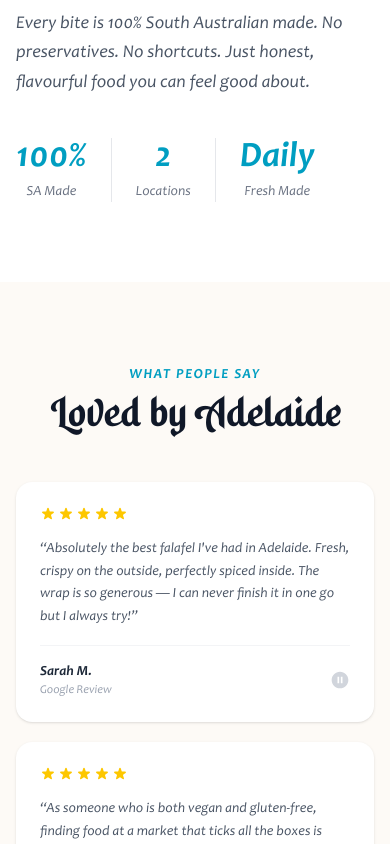
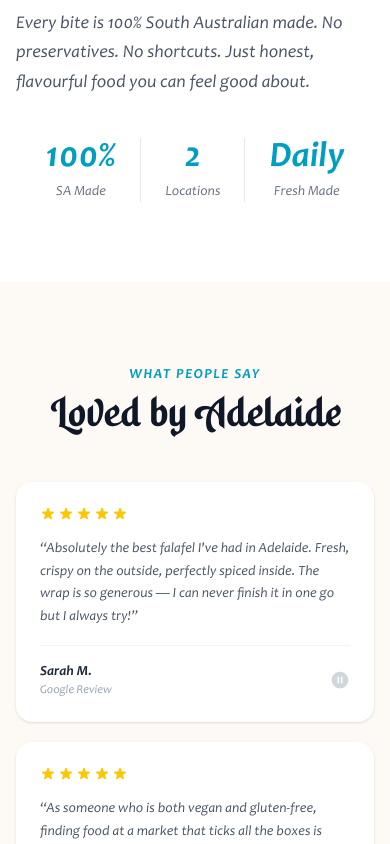
Before and after one commit to sawmeraw/gourmet-falafel, a Next.js app in the folder gourmet-falafel/: page / in a window 390 px wide. Shown: the part 4180-5024 px from the top of the page. Built offline with nearby package versions, Linux system fonts and the light colour scheme.

Commit message:
centered some sections

```diff
--- a/gourmet-falafel/src/components/Gallery.tsx
+++ b/gourmet-falafel/src/components/Gallery.tsx
@@ -18,7 +18,7 @@ const galleryItems: GalleryItem[] = [
   { src: '/gallery/gallery_new_3.jpeg', alt: 'Falafel dish', label: '' },
   { src: '/gallery/gallery_new_4.jpeg', alt: 'Falafel dish', label: '' },
   { src: '/gallery/gallery5.jpg', alt: 'Falafel dish', label: '' },
-  { src: '/gallery/gallery_new_5.jpeg', alt: 'Falafel dish', label: 'Sandeep The Chef' },
+  { src: '/gallery/gallery_new_5.jpeg', alt: 'Falafel dish', label: '' },
 ];
 
 const AUTO_INTERVAL = 4000;
--- a/gourmet-falafel/src/components/OurStory.tsx
+++ b/gourmet-falafel/src/components/OurStory.tsx
@@ -75,7 +75,7 @@ export default function OurStory() {
               </p>
             </div>
 
-            <div className="flex flex-wrap gap-6 mt-10">
+            <div className="flex flex-wrap gap-6 mt-10 justify-center lg:justify-start">
               <div className="text-center">
                 <p className="text-4xl font-bold text-[color:var(--color-primary)]">100%</p>
                 <p className="text-sm text-gray-500 mt-1 font-secondary">SA Made</p>
```
